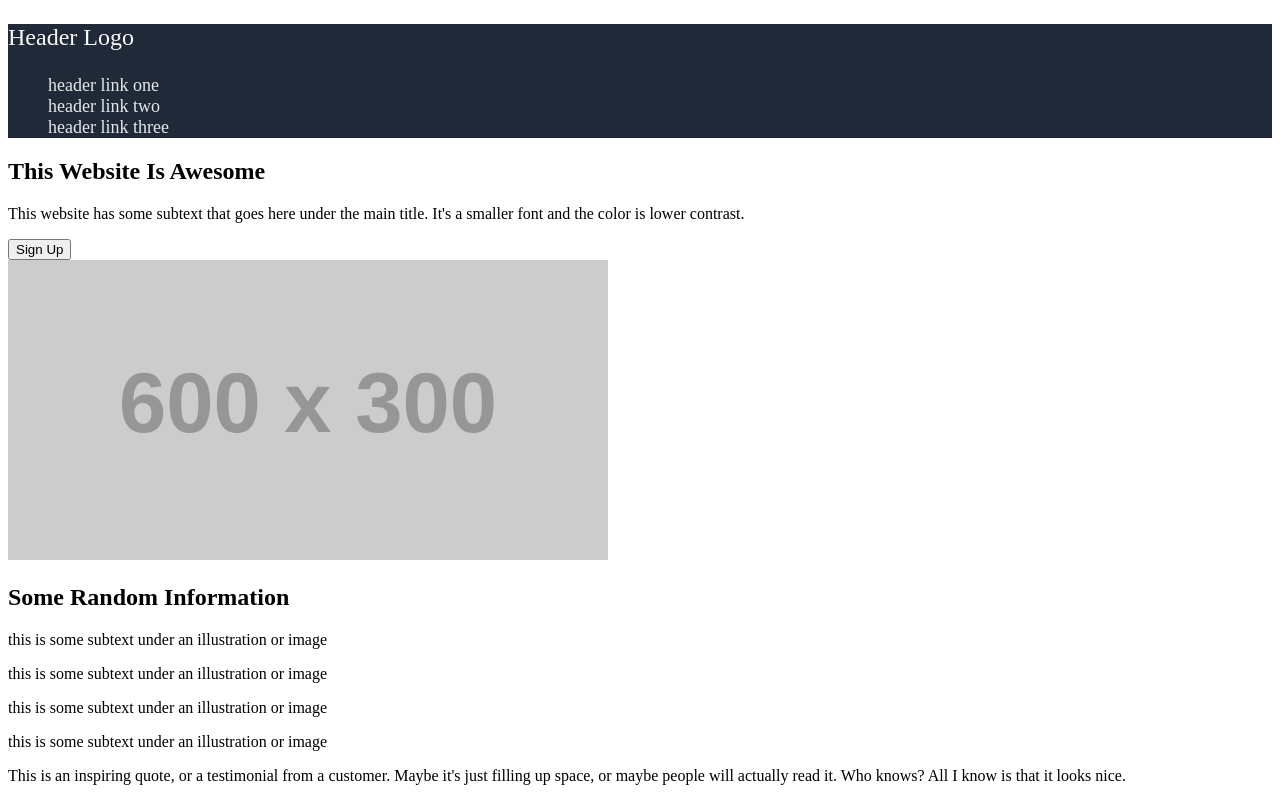
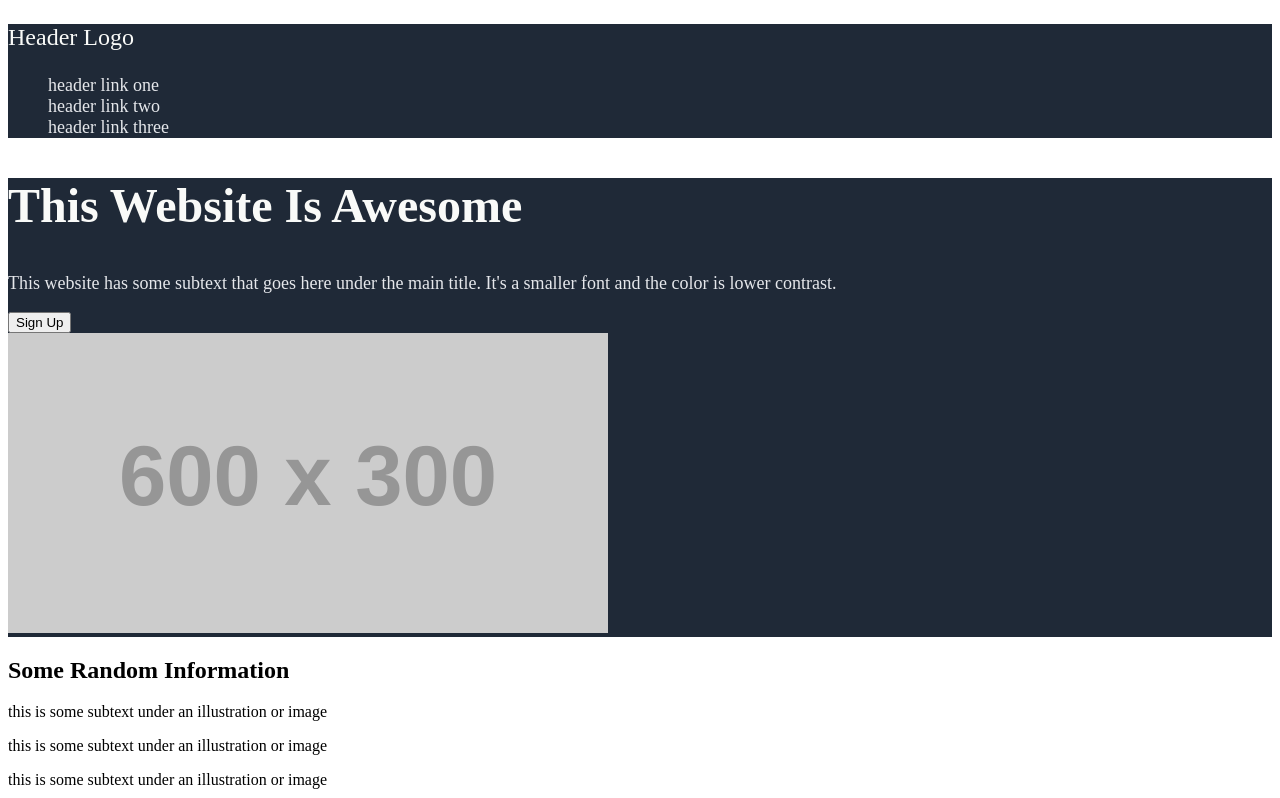
Before and after one commit to kawrou/TOP-landing-page, a plain HTML site: page index.html in a window 1280 px wide. Shown: the top 798 px of the page. Drawn offline with Linux system fonts and the light colour scheme; placeholder pictures from the web are drawn by us.

Commit message:
Added text styling for Hero section
Used class selectors to added styling to text in the Hero section

```diff
--- a/index.html
+++ b/index.html
@@ -23,10 +23,11 @@
 
     <section class="HeroSection">
         <div>
-        <h1>This Website Is Awesome</h1>
-        <p>This website has some subtext that goes here under the main title. It's a smaller font and the color is lower contrast.</p>
-        <button style="SignUpButton1">Sign Up</button>
+            <h1 class="HeroMainText">This Website Is Awesome</h1>
+            <p class="HeroSecondaryText">This website has some subtext that goes here under the main title. It's a smaller font and the color is lower contrast.</p>
+            <button style="SignUpButton1">Sign Up</button>
         </div>
+
         <figcaption></figcaption>
         <img class="heroImage" src="https://via.placeholder.com/600x300"></img>
     </section>
--- a/style.css
+++ b/style.css
@@ -1,6 +1,6 @@
 
 /* Navbar, Hero Section, Footer, background color */
-header, footer{
+header, .HeroSection,footer{
     background-color: #1F2937;
 }
 
@@ -11,7 +11,7 @@ header, footer{
 }
 
 /* Hero Secondary text, Header Link Text, Footer Text */
-.headerLinks{
+.headerLinks, .HeroSecondaryText{
     font-size: 18px;
     color: #E5E7EB;
     list-style-type: none;
```
